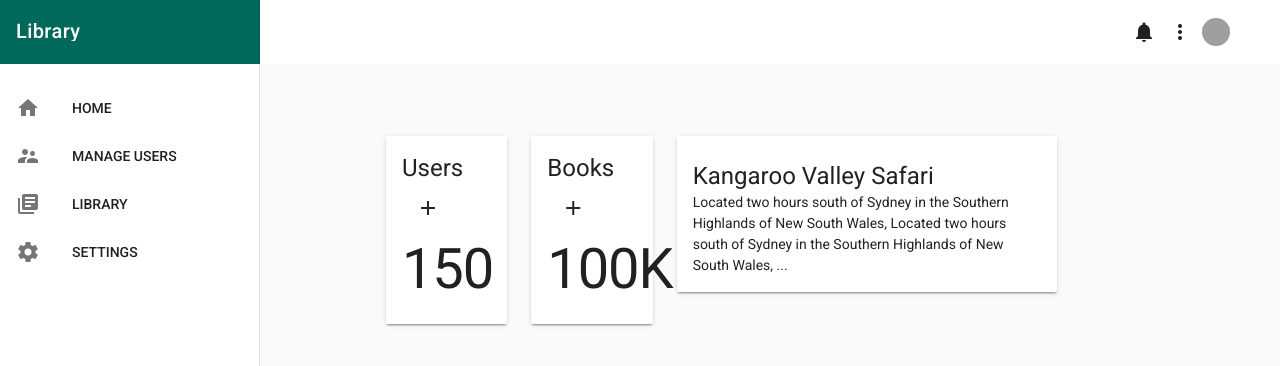
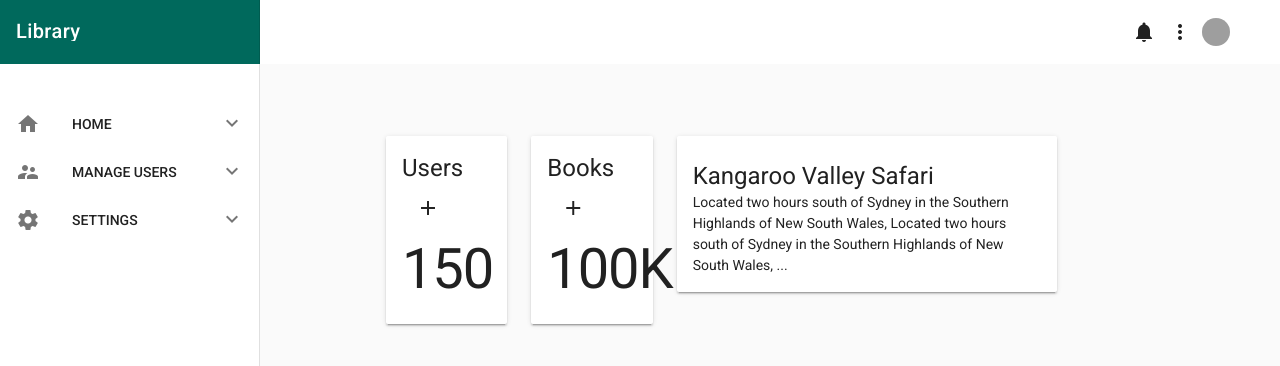
Before and after one commit to mumairofficial/library-management, a Vue app: page /#/ in a window 1280 px wide. Shown: the top 366 px of the page. Built offline with nearby package versions, Linux system fonts and the light colour scheme; grey boxes are pictures that could not be loaded.

Commit message:
fix(improved left navigation drawer):

```diff
--- a/src/shared/NavigationDrawer.vue
+++ b/src/shared/NavigationDrawer.vue
@@ -12,60 +12,28 @@
             </v-toolbar-title>
           </v-list-tile-content>
         </v-list-tile>
+      </v-list>
 
-        <template v-for="item in menuItems">
-          <v-layout
-            row
-            v-if="item.heading"
-            align-center
-            :key="item.heading">
-            <v-flex xs6>
-              <v-subheader v-if="item.heading">
-                {{ item.heading }}
-              </v-subheader>
-            </v-flex>
-            <v-flex xs6 class="text-xs-center">
-              <a href="#!" class="body-2 black--text">EDIT</a>
-            </v-flex>
-          </v-layout>
-
+    <v-list>
       <v-list-group
-            v-else-if="item.children"
-            v-model="item.model"
-            :key="item.text"
-            :prepend-icon="item.model ? item.icon : item['icon-alt']"
-            append-icon="">
+        v-for="item in menuItems"
+        :key="item.title"
+        :prepend-icon="item.action"
+        no-action>
         <v-list-tile slot="activator">
           <v-list-tile-content>
-                <v-list-tile-title>
-                  {{ item.text }}
-                </v-list-tile-title>
+            <v-list-tile-title>{{ item.title }}</v-list-tile-title>
           </v-list-tile-content>
         </v-list-tile>
-            <v-list-tile v-for="(child, i) in item.children" :key="i"
-              ripple @click="">
-              <v-list-tile-action v-if="child.icon">
-                <v-icon>{{ child.icon }}</v-icon>
+        <v-list-tile v-for="subItem in item.items" :key="subItem.title" @click="">
+          <v-list-tile-content>
+            <v-list-tile-title>{{ subItem.title }}</v-list-tile-title>
+          </v-list-tile-content>
+          <v-list-tile-action>
+            <v-icon>{{ subItem.action }}</v-icon>
           </v-list-tile-action>
-              <v-list-tile-content>
-                <v-list-tile-title>
-                  {{ child.text }}
-                </v-list-tile-title>
-              </v-list-tile-content>
         </v-list-tile>
       </v-list-group>
-
-          <v-list-tile v-else @click="" ripple :key="item.text">
-            <v-list-tile-action>
-              <v-icon>{{ item.icon }}</v-icon>
-            </v-list-tile-action>
-            <v-list-tile-content>
-              <v-list-tile-title>
-                {{ item.text }}
-              </v-list-tile-title>
-            </v-list-tile-content>
-          </v-list-tile>
-        </template>
     </v-list>
     </v-navigation-drawer>
 </template>
@@ -90,10 +58,27 @@ export default {
   data: () => ({
     drawer: null,
     menuItems: [
-      { icon: 'home', text: 'HOME' },
-      { icon: 'supervisor_account', text: 'MANAGE USERS' },
-      { icon: 'library_books', text: 'LIBRARY' },
-      { icon: 'settings', text: 'SETTINGS' }
+      {
+        action: 'home',
+        title: 'HOME'
+      },
+      {
+        action: 'supervisor_account',
+        title: 'MANAGE USERS',
+        active: true,
+        items: [
+          { title: 'Breakfast & brunch' },
+          { title: 'New American' },
+          { title: 'Sushi' }
+        ]
+      },
+      {
+        action: 'settings',
+        title: 'SETTINGS',
+        items: [
+          { title: 'List Item' }
+        ]
+      }
     ]
   })
 }
```
Lines whose indentation alone changed are shown as unchanged.
